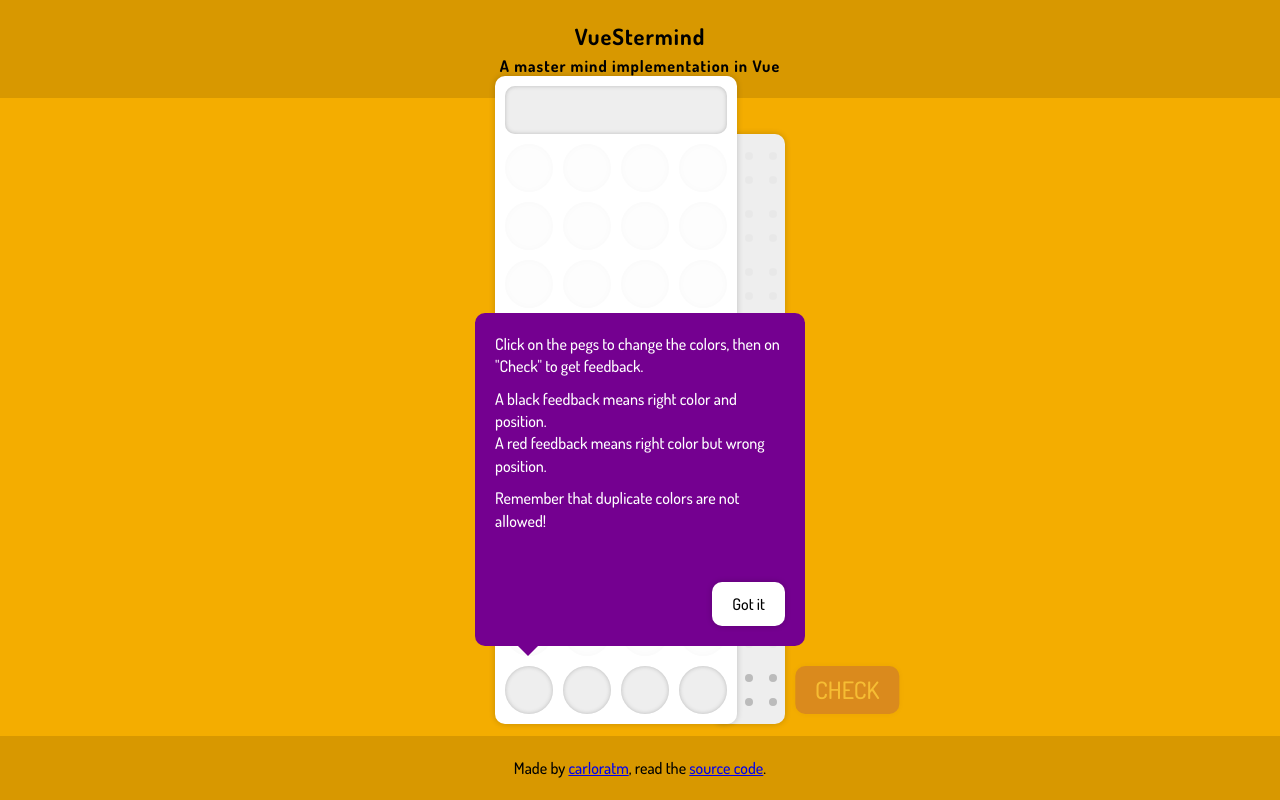
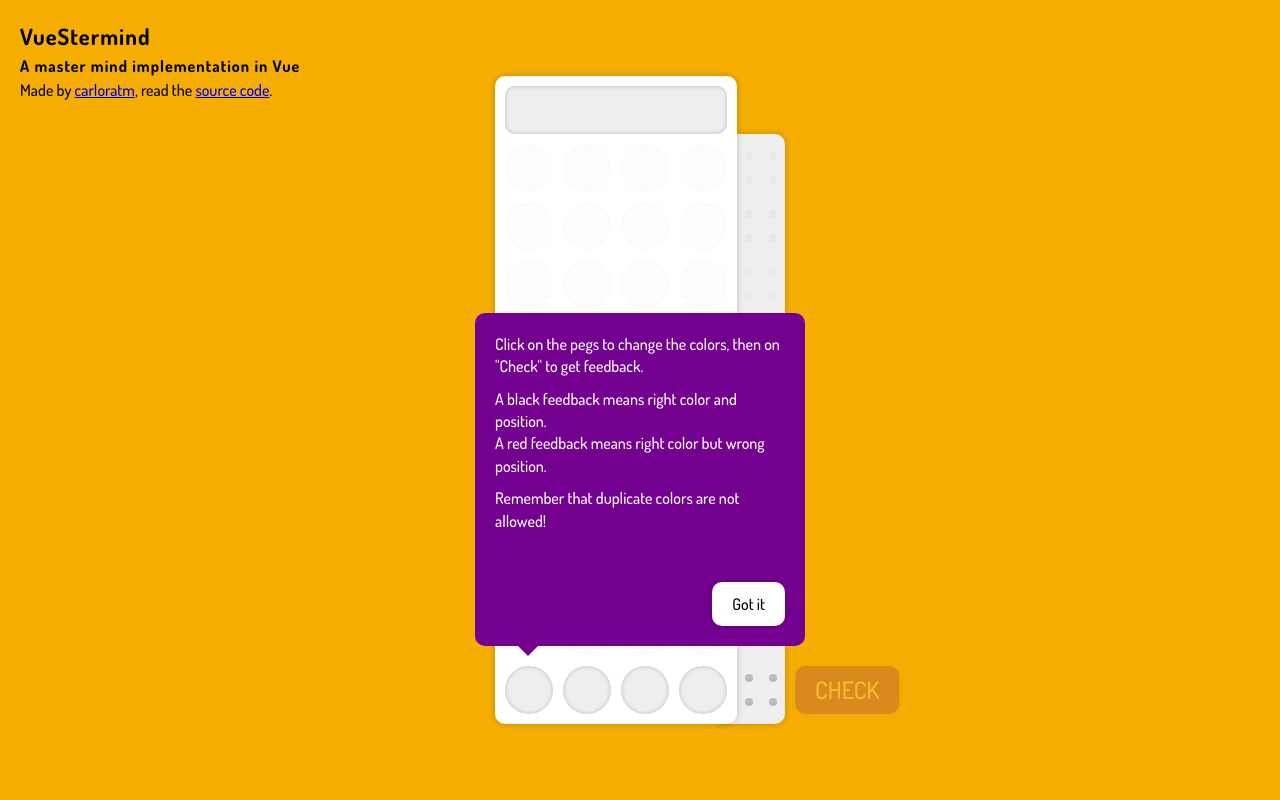
Before and after one commit to carlotm/vuestermind, a Vue app: page / in a window 1280 px wide. Built offline with nearby package versions, Linux system fonts and the light colour scheme.

Commit message:
update style of the app header

```diff
--- a/public/index.html
+++ b/public/index.html
@@ -18,14 +18,12 @@
     <header class="SiteHeader">
         <h1>VueStermind</h1>
         <h2>A master mind implementation in Vue</h2>
-    </header>
-    <div id="app"></div>
-    <footer class="SiteFooter">
         <p>
             Made by <a href="https://tilde.club/~carloratm">carloratm</a>,
             read the <a href="https://github.com/carlotm/vuestermind">source code</a>.
         </p>
-    </footer>
+    </header>
+    <div id="app"></div>
     <!-- built files will be auto injected -->
   </body>
 </html>
--- a/src/css/main.css
+++ b/src/css/main.css
@@ -47,22 +47,12 @@ button:disabled {
     cursor: not-allowed;
 }
 
-.SiteHeader,
-.SiteFooter {
+.SiteHeader {
     position: fixed;
-    background-color: var(--egg-d);
     padding: var(--air);
-    text-align: center;
-    width: 100%;
+    width: 30%;
+    height: 100%;
     left: 0;
-}
-
-.SiteHeader {
-    top: 0;
-}
-
-.SiteFooter {
-    bottom: 0;
 }
 
 #app {
--- a/src/css/variables.css
+++ b/src/css/variables.css
@@ -14,7 +14,6 @@
     --sand: #eee;
     --sand-d: #bbb;
     --egg: #f4ad00;
-    --egg-d: #d89800;
     --fiorentina: #740090;
     --mao: #ff4057;
 }
```
